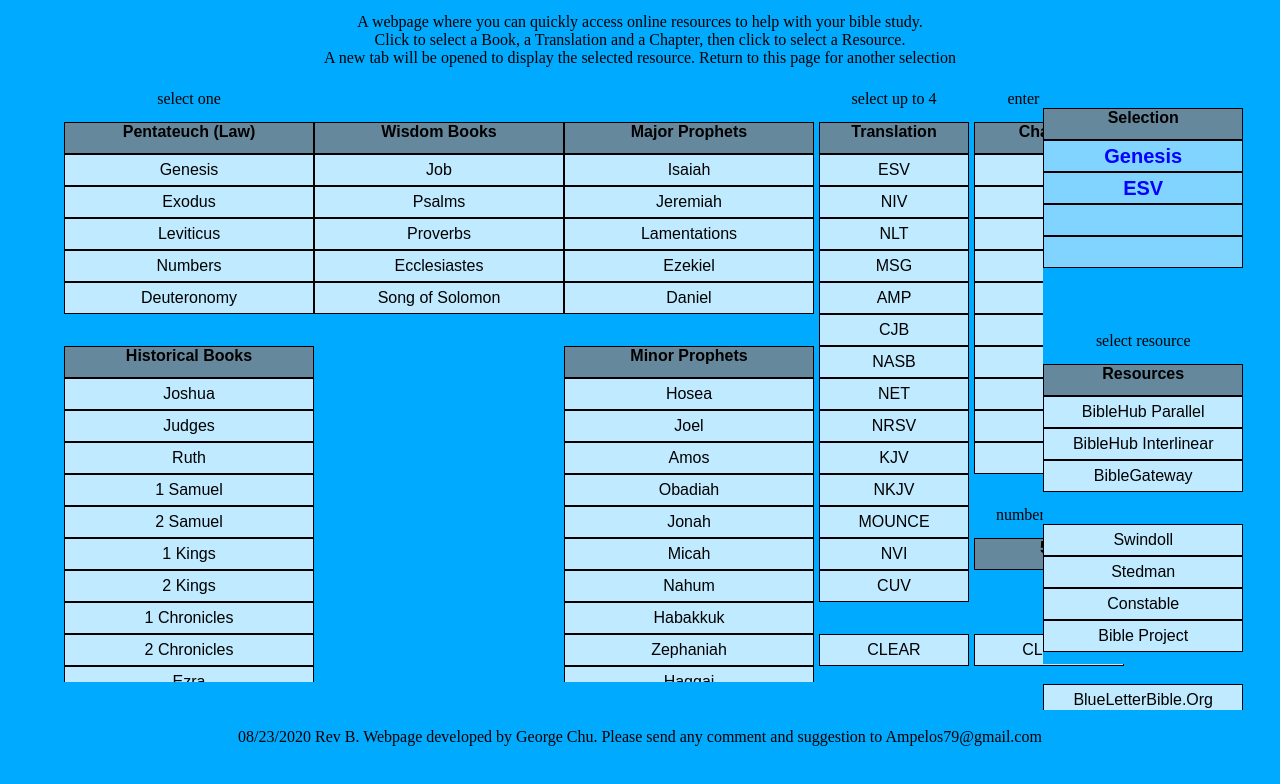
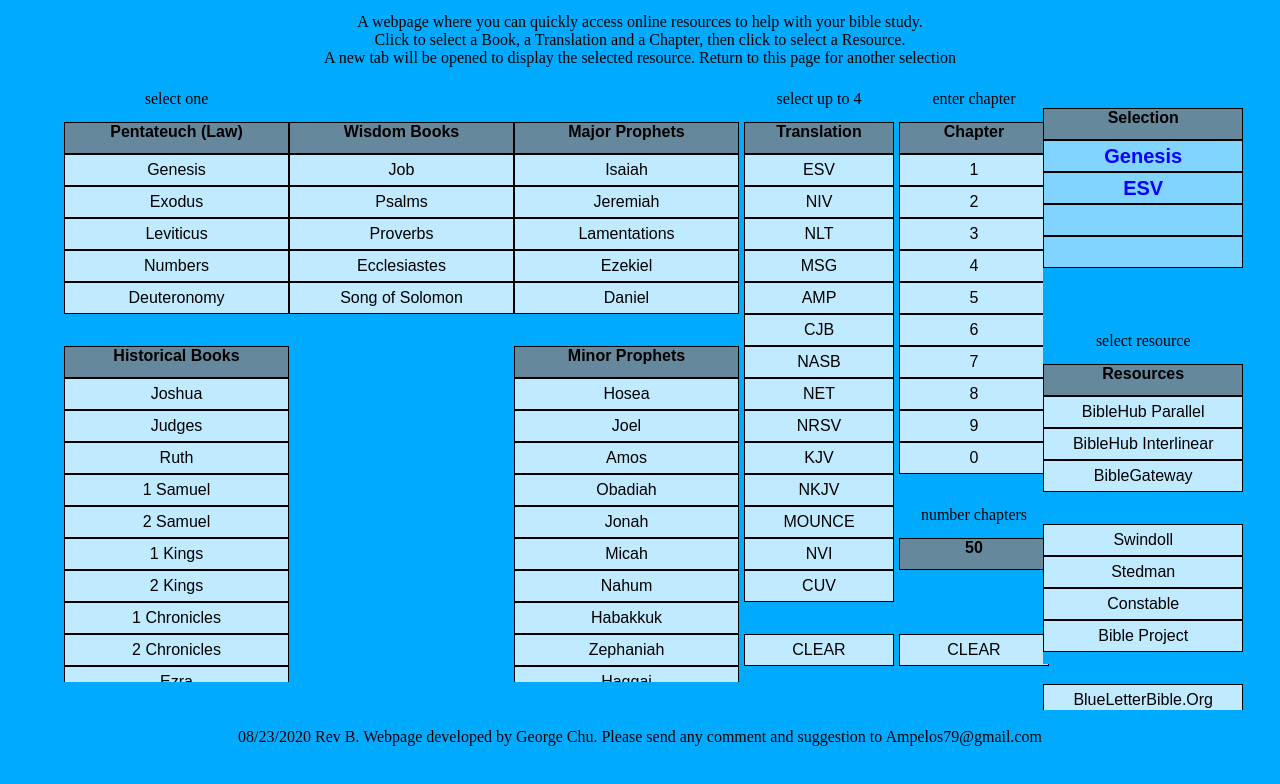
Before and after one commit to gchu79/scroll, a plain HTML site: page index.html in a window 1280 px wide. Shown: the part 50-834 px from the top of the page. Drawn offline with Linux system fonts and the light colour scheme.

Commit message:
Add files via upload

```diff
--- a/styles.css
+++ b/styles.css
@@ -135,7 +135,7 @@ h2 {
     justify-content:center;
     align-content:center;
     min-height: 25vh;
-    grid-template-columns: repeat(3,250px);
+    grid-template-columns: repeat(3,225px);
     grid-template-rows: minmax(60px,auto) repeat(40,32px);
 }
 
```
